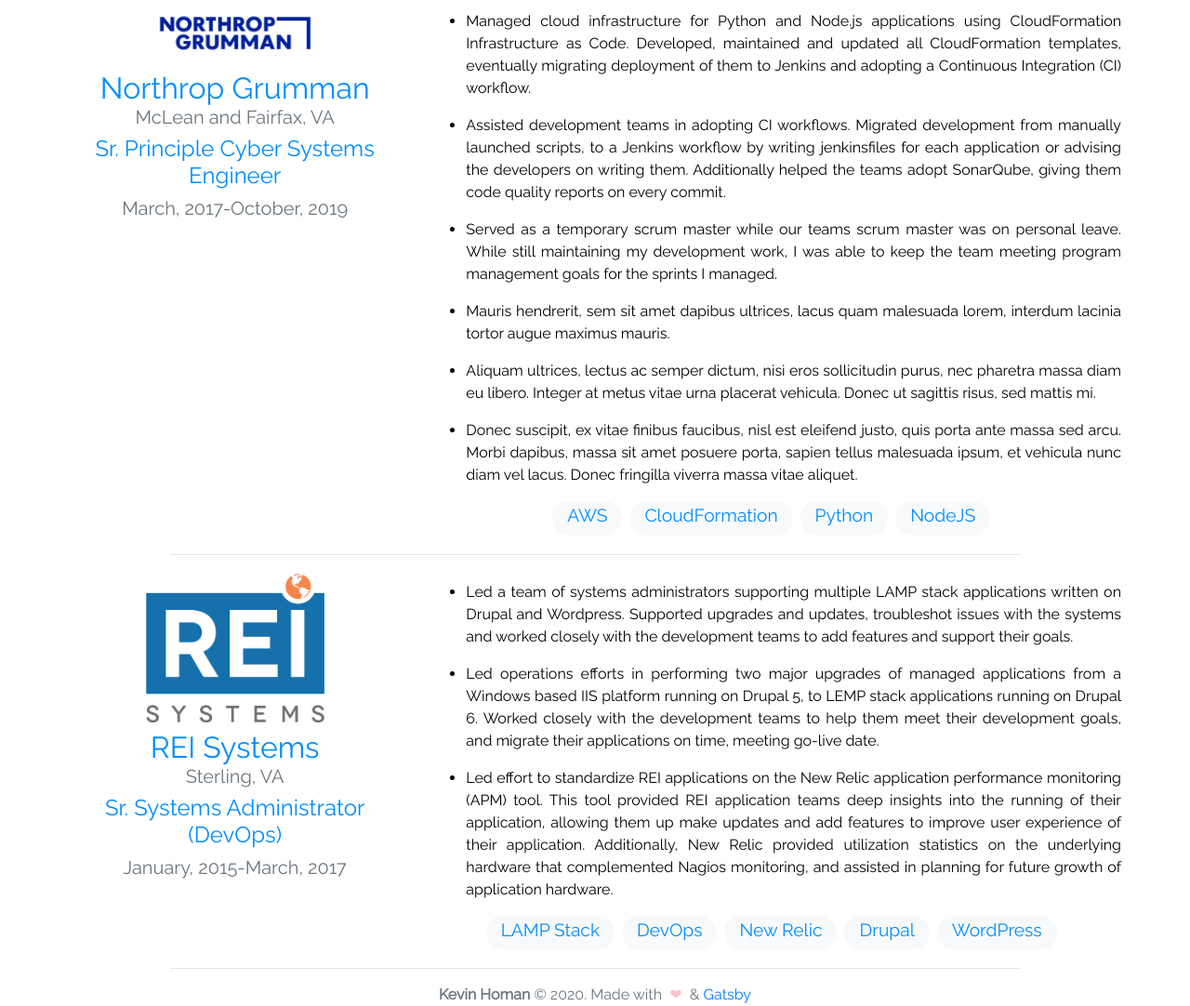
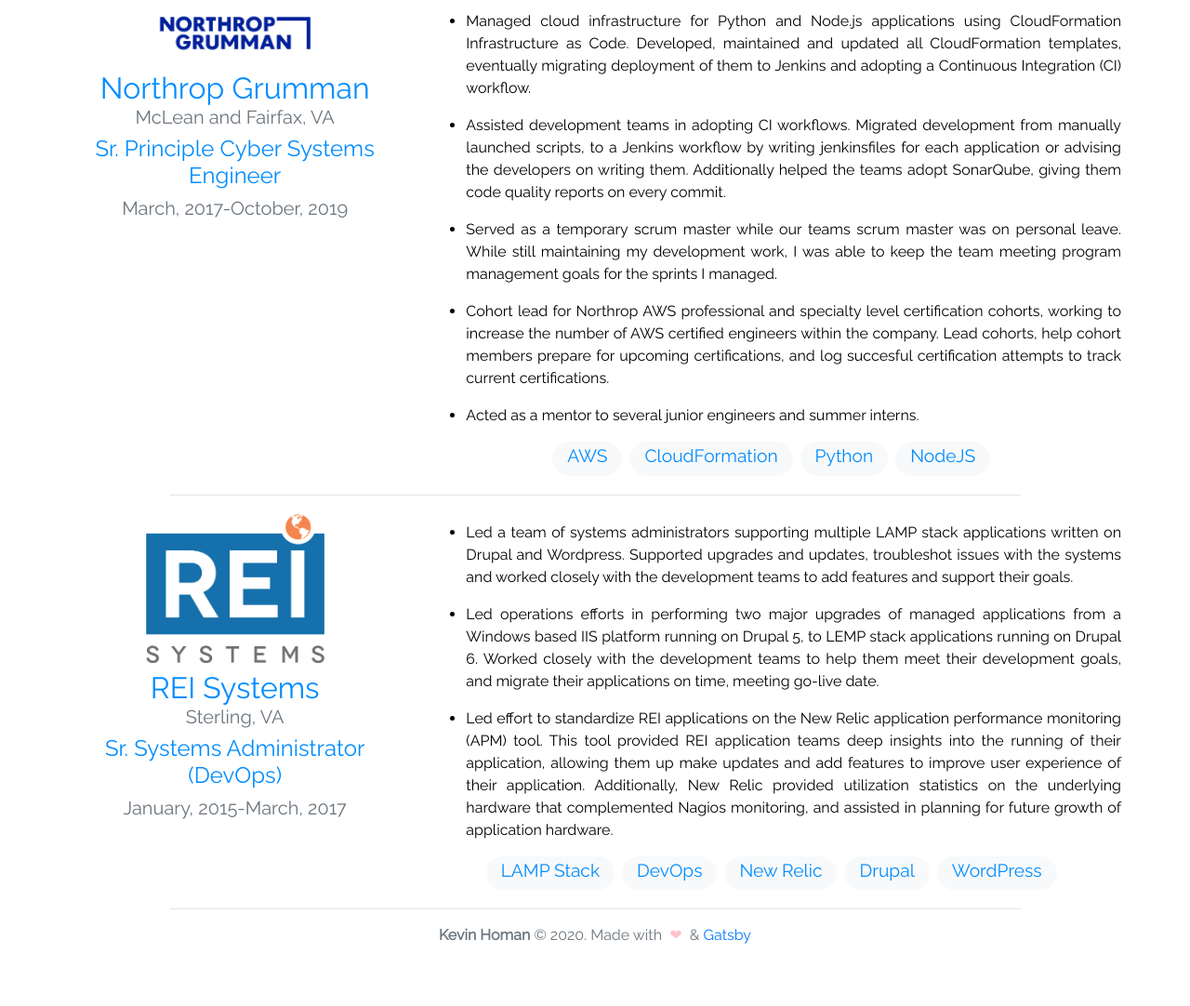
Before and after one commit to Homan13/my-portfolio, a Gatsby site: page /resume in a window 1280 px wide. Shown: the part 671-1753 px from the top of the page at 93% size. After the commit the page ends 1689 px from the top, so only its background shows below. Built offline with nearby package versions, Linux system fonts and the light colour scheme; Gatsby itself is replaced by a stand-in of ours; no server answers.

Commit message:
Minor updates for official v2.0.0 go-live

```diff
--- a/src/content/work/Northrop-srPrincipleCyberSE/index.md
+++ b/src/content/work/Northrop-srPrincipleCyberSE/index.md
@@ -13,8 +13,6 @@
 
 * Served as a temporary scrum master while our teams scrum master was on personal leave. While still maintaining my development work, I was able to keep the team meeting program management goals for the sprints I managed.</p>
 
-* Mauris hendrerit, sem sit amet dapibus ultrices, lacus quam malesuada lorem, interdum lacinia tortor augue maximus mauris.</p>
+* Cohort lead for Northrop AWS professional and specialty level certification cohorts, working to increase the number of AWS certified engineers within the company. Lead cohorts, help cohort members prepare for upcoming certifications, and log succesful certification attempts to track current certifications.
 
-* Aliquam ultrices, lectus ac semper dictum, nisi eros sollicitudin purus, nec pharetra massa diam eu libero. Integer at metus vitae urna placerat vehicula. Donec ut sagittis risus, sed mattis mi.</p>
-
-* Donec suscipit, ex vitae finibus faucibus, nisl est eleifend justo, quis porta ante massa sed arcu. Morbi dapibus, massa sit amet posuere porta, sapien tellus malesuada ipsum, et vehicula nunc diam vel lacus. Donec fringilla viverra massa vitae aliquet.</p>
+* Acted as a mentor to several junior engineers and summer interns.
```
